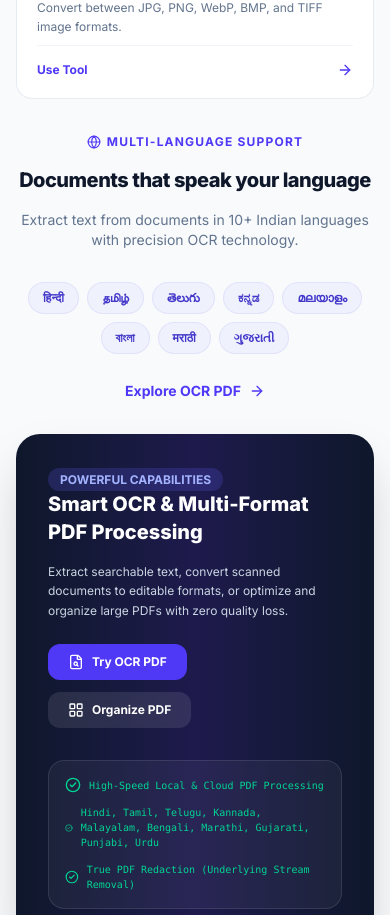
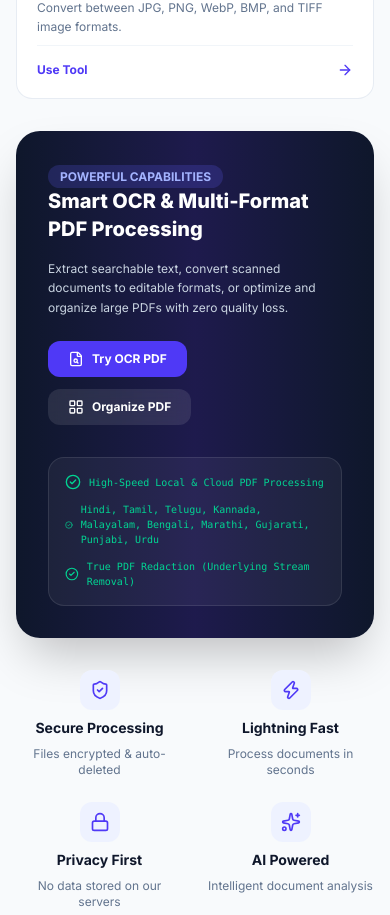
Before and after one commit to subiff270-cmd/Docflow, a Next.js app in the folder frontend/: page / in a window 390 px wide. Shown: the part 7140-8055 px from the top of the page. Built offline with nearby package versions, Linux system fonts and the light colour scheme; no server answers.

Commit message:
feat: remove multi-language section from homepage

```diff
--- a/frontend/src/app/page.tsx
+++ b/frontend/src/app/page.tsx
@@ -18,7 +18,6 @@ import {
   FileOutput,
   FileMinus,
   Brain,
-  Globe,
   Lock,
   LayoutGrid,
   FileCheck2,
@@ -97,19 +96,6 @@ const PARTICLES = [
   { size: 2, x: "92%", y: "50%", color: "particle-purple", dur: "13s", delay: "2s" },
 ];
 
-/* ──────────────────────────────────────────
-   Language chips
-   ────────────────────────────────────────── */
-const LANGUAGES = [
-  { label: "हिन्दी", name: "Hindi" },
-  { label: "தமிழ்", name: "Tamil" },
-  { label: "తెలుగు", name: "Telugu" },
-  { label: "ಕನ್ನಡ", name: "Kannada" },
-  { label: "മലയാളം", name: "Malayalam" },
-  { label: "বাংলা", name: "Bengali" },
-  { label: "मराठी", name: "Marathi" },
-  { label: "ગુજરાતી", name: "Gujarati" },
-];
 
 export default function HomePage() {
   const [activeTab, setActiveTab] = useState<string>("ALL");
@@ -393,42 +379,6 @@ export default function HomePage() {
         </div>
       </section>
 
-      {/* ============================================
-          INDIAN LANGUAGES SECTION
-          ============================================ */}
-      <section className="max-w-5xl mx-auto px-4 sm:px-6 lg:px-8">
-        <div className="space-y-6">
-          <div className="text-center space-y-4 mb-8">
-            <span className="inline-flex items-center gap-1.5 text-xs font-bold text-indigo-600 uppercase tracking-widest">
-              <Globe className="w-3.5 h-3.5" />
-              Multi-Language Support
-            </span>
-            <h2 className="text-xl sm:text-3xl font-extrabold text-slate-900 tracking-tight">
-              Documents that speak your language
-            </h2>
-            <p className="text-sm text-slate-500 max-w-lg mx-auto">
-              Extract text from documents in 10+ Indian languages with precision
-              OCR technology.
-            </p>
-          </div>
-          <div className="flex flex-wrap items-center justify-center gap-2 sm:gap-3">
-            {LANGUAGES.map((lang) => (
-              <span key={lang.name} className="lang-chip" title={lang.name}>
-                {lang.label}
-              </span>
-            ))}
-          </div>
-          <div className="text-center mt-6">
-            <Link
-              href="/ocr-pdf"
-              className="inline-flex items-center gap-2 text-sm font-bold text-indigo-600 hover:text-indigo-700 transition group"
-            >
-              Explore OCR PDF
-              <ArrowRight className="w-4 h-4 group-hover:translate-x-1 transition-transform" />
-            </Link>
-          </div>
-        </div>
-      </section>
 
       {/* ============================================
           FEATURED CAPABILITIES BANNER
```
